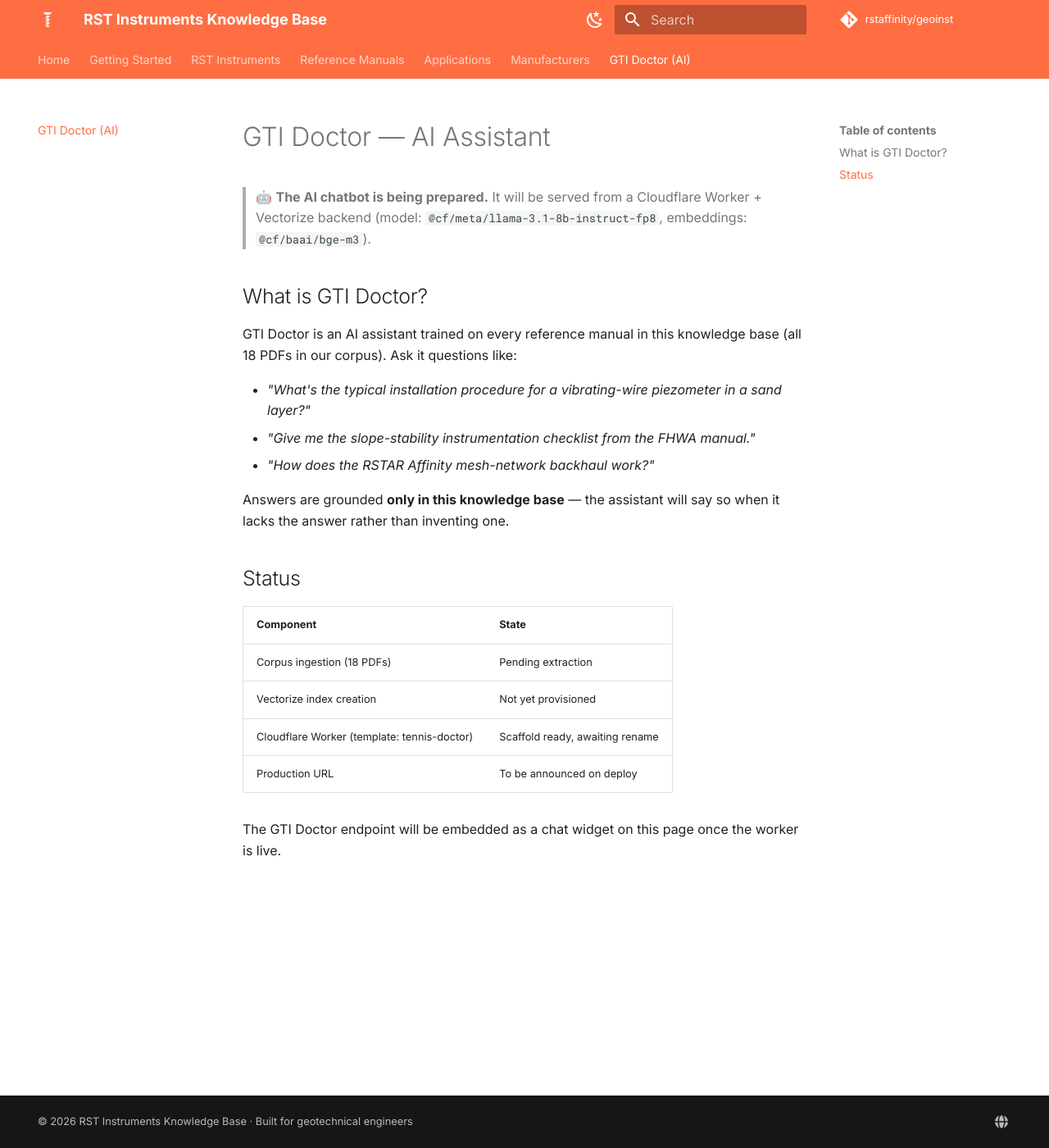
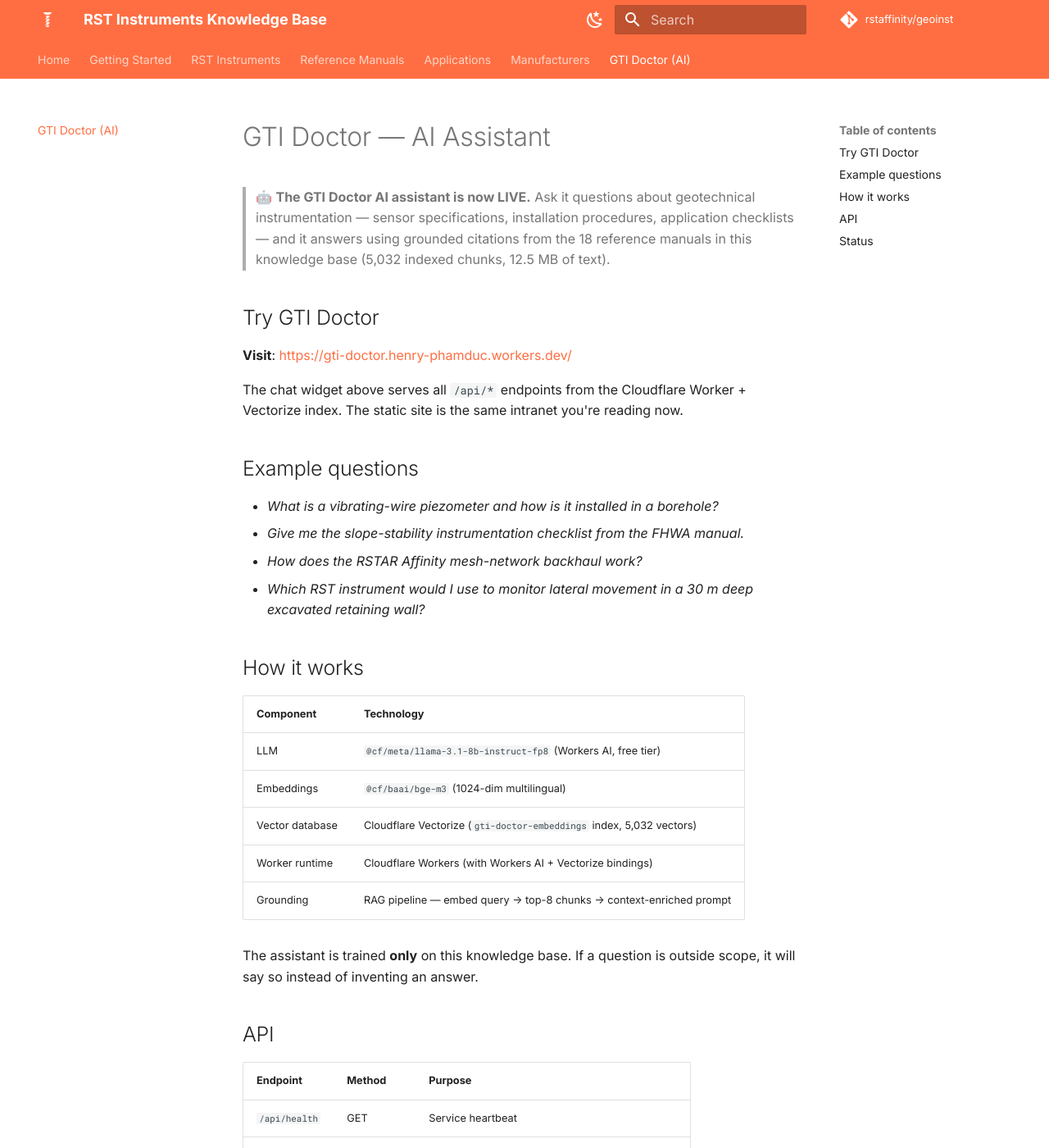
Before and after one commit to rstaffinity/geoinst, an MkDocs documentation site: the page built from docs/gti-doctor.md, in a window 1280 px wide and 1400 px high. Shown: the whole window at 82% size. Built offline with MkDocs 1.6.1 and Material for MkDocs 9.7.7, drawn with Linux system fonts in a browser that asks for light colours; comment, search, counter and statistics services are not loaded; some of the changed text lies outside the part shown.

Commit message:
Update GTI Doctor page: live worker URL, API docs, status

````diff
--- a/docs/gti-doctor.md
+++ b/docs/gti-doctor.md
@@ -1,24 +1,55 @@
 # GTI Doctor — AI Assistant
 
-> 🤖 **The AI chatbot is being prepared.** It will be served from a Cloudflare Worker + Vectorize backend (model: `@cf/meta/llama-3.1-8b-instruct-fp8`, embeddings: `@cf/baai/bge-m3`).
+> 🤖 **The GTI Doctor AI assistant is now LIVE.** Ask it questions about geotechnical instrumentation — sensor specifications, installation procedures, application checklists — and it answers using grounded citations from the 18 reference manuals in this knowledge base (5,032 indexed chunks, 12.5 MB of text).
 
-## What is GTI Doctor?
+## Try GTI Doctor
 
-GTI Doctor is an AI assistant trained on every reference manual in this knowledge base (all 18 PDFs in our corpus). Ask it questions like:
+**Visit**: <https://gti-doctor.henry-phamduc.workers.dev/>
 
-- *"What's the typical installation procedure for a vibrating-wire piezometer in a sand layer?"*
-- *"Give me the slope-stability instrumentation checklist from the FHWA manual."*
-- *"How does the RSTAR Affinity mesh-network backhaul work?"*
+The chat widget above serves all `/api/*` endpoints from the Cloudflare Worker + Vectorize index. The static site is the same intranet you're reading now.
 
-Answers are grounded **only in this knowledge base** — the assistant will say so when it lacks the answer rather than inventing one.
+## Example questions
+
+- *What is a vibrating-wire piezometer and how is it installed in a borehole?*
+- *Give me the slope-stability instrumentation checklist from the FHWA manual.*
+- *How does the RSTAR Affinity mesh-network backhaul work?*
+- *Which RST instrument would I use to monitor lateral movement in a 30 m deep excavated retaining wall?*
+
+## How it works
+
+| Component | Technology |
+| --- | --- |
+| LLM | `@cf/meta/llama-3.1-8b-instruct-fp8` (Workers AI, free tier) |
+| Embeddings | `@cf/baai/bge-m3` (1024-dim multilingual) |
+| Vector database | Cloudflare Vectorize (`gti-doctor-embeddings` index, 5,032 vectors) |
+| Worker runtime | Cloudflare Workers (with Workers AI + Vectorize bindings) |
+| Grounding | RAG pipeline — embed query → top-8 chunks → context-enriched prompt |
+
+The assistant is trained **only** on this knowledge base. If a question is outside scope, it will say so instead of inventing an answer.
+
+## API
+
+| Endpoint | Method | Purpose |
+| --- | --- | --- |
+| `/api/health` | GET | Service heartbeat |
+| `/api/info` | GET | Worker configuration |
+| `/api/chat` | POST | RAG chat (streaming via SSE or batch JSON) |
+| `/api/search` | POST | Pure semantic search (no LLM, just top-K chunks) |
+
+Example:
+
+```bash
+curl -X POST https://gti-doctor.henry-phamduc.workers.dev/api/chat \
+  -H "Content-Type: application/json" \
+  -d '{"question":"What is a vibrating-wire piezometer?","stream":false}'
+```
 
 ## Status
 
 | Component | State |
 | --- | --- |
-| Corpus ingestion (18 PDFs) | Pending extraction |
-| Vectorize index creation | Not yet provisioned |
-| Cloudflare Worker (template: tennis-doctor) | Scaffold ready, awaiting rename |
-| Production URL | To be announced on deploy |
-
-The GTI Doctor endpoint will be embedded as a chat widget on this page once the worker is live.
+| Corpus ingestion (18 PDFs, 5,032 chunks) | ✅ Complete |
+| Vectorize index created | ✅ `gti-doctor-embeddings` (1024-dim, cosine) |
+| Cloudflare Worker deployed | ✅ <https://gti-doctor.henry-phamduc.workers.dev/> |
+| Chat endpoint | ✅ Verified — 200 OK, grounded answers with citations |
+| Chat widget embedded in intranet | Pending |
````
